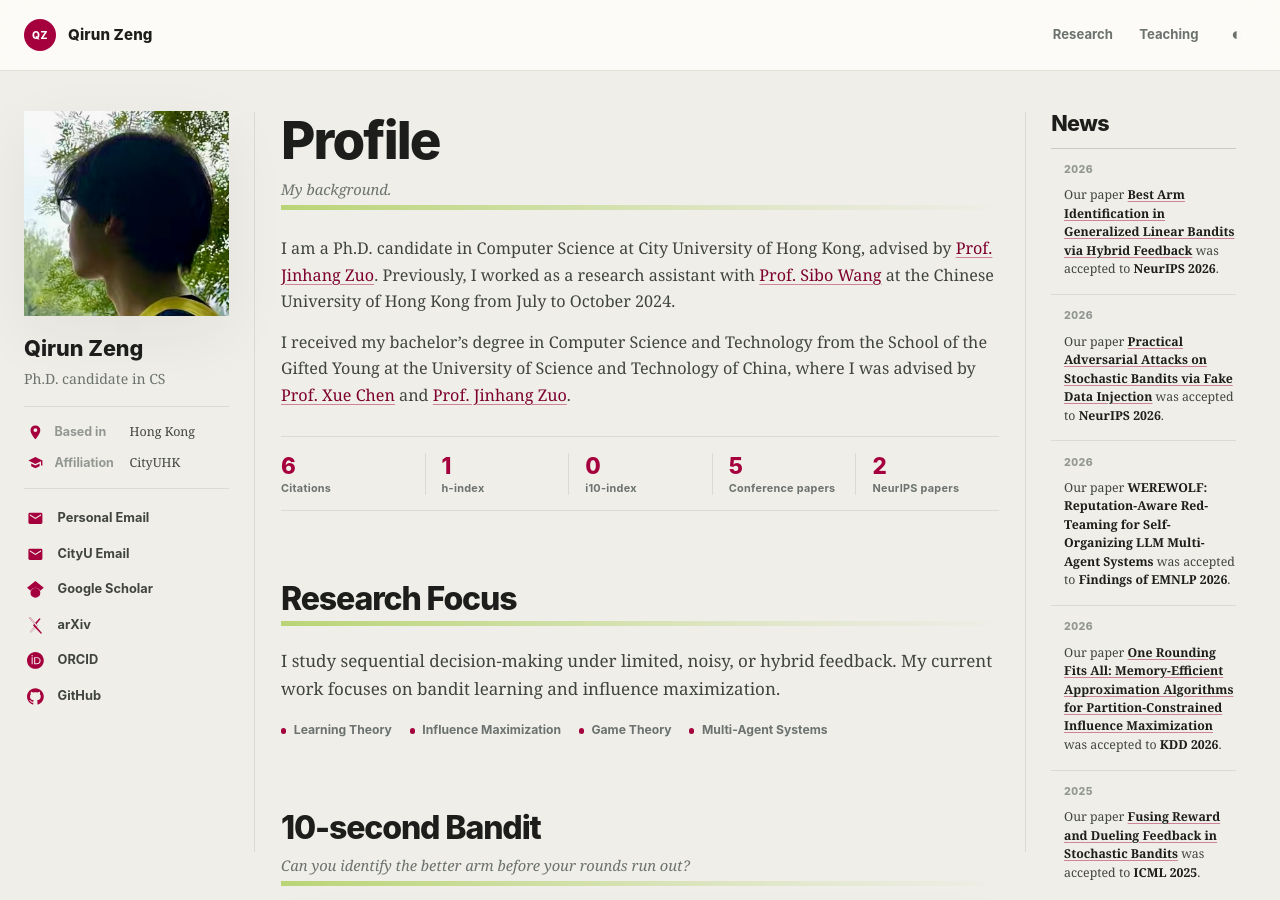
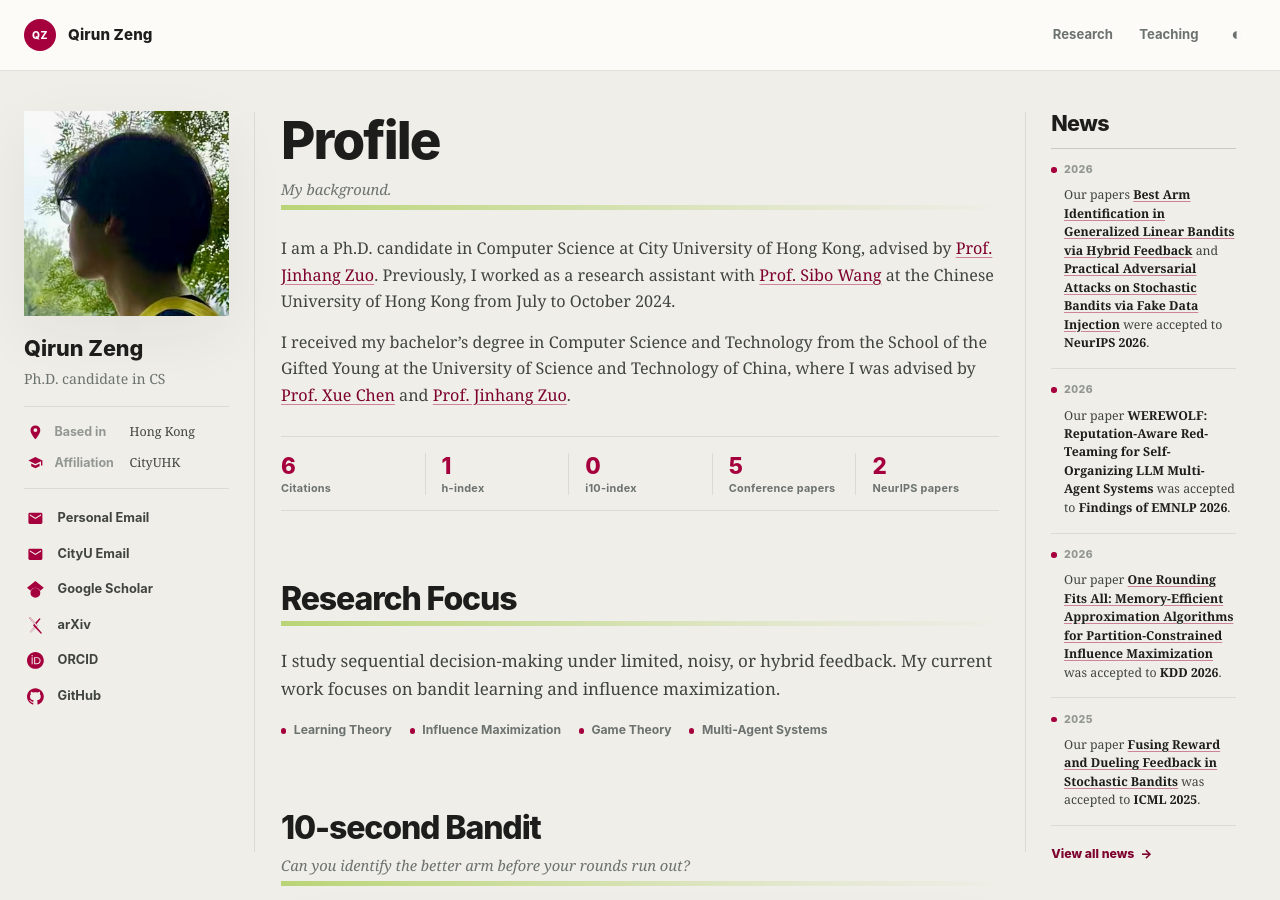
Before and after one commit to qirunzeng/qirunzeng.github.io, a Jekyll site: the page built from index.html, in a window 1280 px wide and 900 px high. Built offline with Jekyll 4.4.1, drawn with Linux system fonts in a browser that asks for light colours.

Commit message:
Merge NeurIPS news items

```diff
--- a/_data/home.yml
+++ b/_data/home.yml
@@ -18,9 +18,7 @@
 
 news:
   - date: "2026"
-    text: "Our paper [**Best Arm Identification in Generalized Linear Bandits via Hybrid Feedback**](https://arxiv.org/abs/2605.05745) was accepted to **NeurIPS 2026**."
-  - date: "2026"
-    text: "Our paper [**Practical Adversarial Attacks on Stochastic Bandits via Fake Data Injection**](https://arxiv.org/abs/2505.21938) was accepted to **NeurIPS 2026**."
+    text: "Our papers [**Best Arm Identification in Generalized Linear Bandits via Hybrid Feedback**](https://arxiv.org/abs/2605.05745) and [**Practical Adversarial Attacks on Stochastic Bandits via Fake Data Injection**](https://arxiv.org/abs/2505.21938) were accepted to **NeurIPS 2026**."
   - date: "2026"
     text: "Our paper **WEREWOLF: Reputation-Aware Red-Teaming for Self-Organizing LLM Multi-Agent Systems** was accepted to **Findings of EMNLP 2026**."
   - date: "2026"
```
